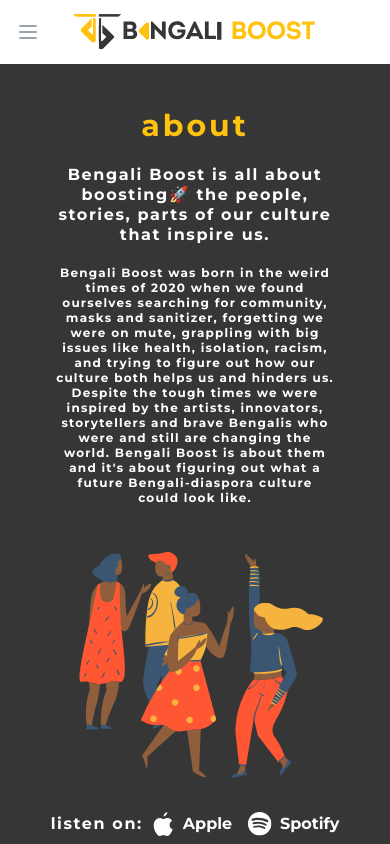
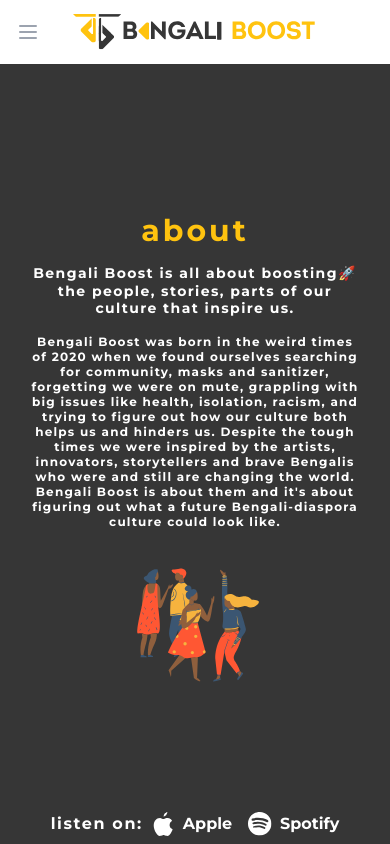
Before and after one commit to maluhoss/bengaliboost, a Next.js app: page /about in a window 390 px wide. Built offline with nearby package versions, Linux system fonts and the light colour scheme.

Commit message:
App/about - fit content and image into screen

```diff
--- a/pages/about.js
+++ b/pages/about.js
@@ -6,20 +6,20 @@ export default function About() {
   return (
     <>
       <Nav />
-        <div className={`w-full h-adjust px-10 ${backgroundColour}`}>
+        <div className={`w-full h-adjust px-3.5 sm:px-10 ${backgroundColour}`}>
           <div className="flex justify-center content-center min-h-adjust flex-wrap sm:flex-nowrap md:p-10">
-            <div className="mx-auto flex flex-col justify-center content-center space-y-5 px-4 py-8 lg:px-4 lg:py-0">
+            <div className="mx-auto flex flex-col justify-center content-center space-y-4 sm:space-y-5 px-4 py-8 lg:px-4 lg:py-0">
               <h1 className="text-center lg:text-left max-w-sm sm:max-w-md tracking-widest leading-tight text-3xl md:text-4xl lg:text-5xl text-yellow font-bold">
                 about
               </h1>
-              <p className="mx-auto text-center lg:text-left max-w-md tracking-widest leading-tight text-base md:text-lg lg:text-2xl text-white font-bold">
+              <p className="mx-auto text-center lg:text-left max-w-md tracking-widest leading-tight text-sm md:text-base lg:text-2xl text-white font-bold">
                 Bengali Boost is all about boosting🚀 the people, stories, parts of our culture that inspire us.
               </p>
-              <p className="mx-auto text-center lg:text-left max-w-md tracking-widest leading-tight text-xs md:text-sm lg:text-base text-white font-bold">
+              <p className="mx-auto text-center lg:text-left max-w-md tracking-widest leading-tight text-xs md:text-xs lg:text-sm text-white font-bold">
                 Bengali Boost was born in the weird times of 2020 when we found ourselves searching for community, masks and sanitizer, forgetting we were on mute, grappling with big issues like health, isolation, racism, and trying to figure out how our culture both helps us and hinders us. Despite the tough times we were inspired by the artists, innovators, storytellers and brave Bengalis who were and still are changing the world. Bengali Boost is about them and it's about figuring out what a future Bengali-diaspora culture could look like.
               </p>
             </div>
-            <img src="/images/crowd.svg" className="sm:ml-4 m-auto min-w-image-sm sm:min-w-image-lg w-64 h-64 sm:h-2/6 sm:w-2/6" />
+            <img src="/images/crowd.svg" className="sm:ml-4 m-auto min-w-image-sm sm:min-w-image-lg w-32 h-32 sm:h-2/6 sm:w-2/6" />
           </div>
         </div>
       <Footer backgroundColour={backgroundColour} />
```
